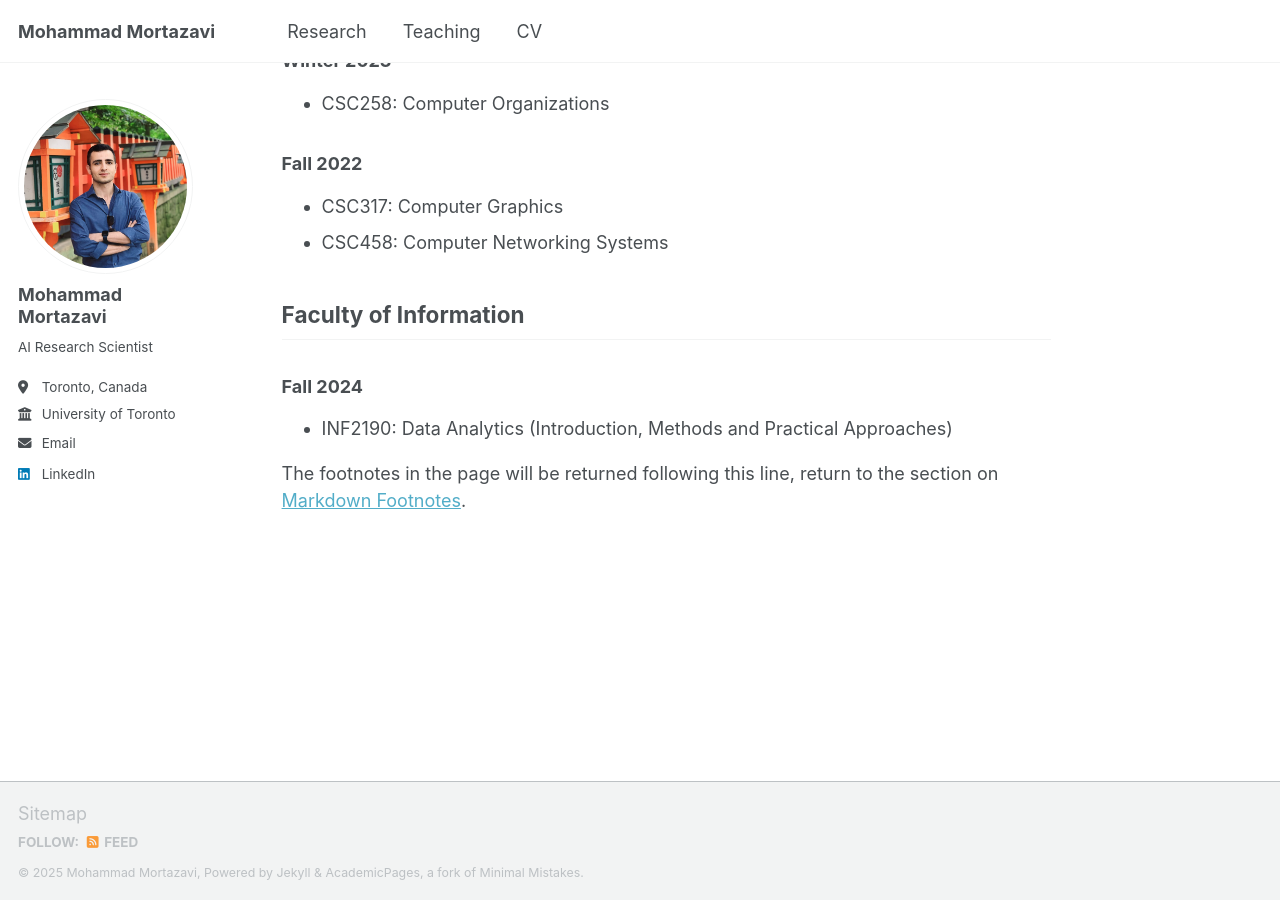
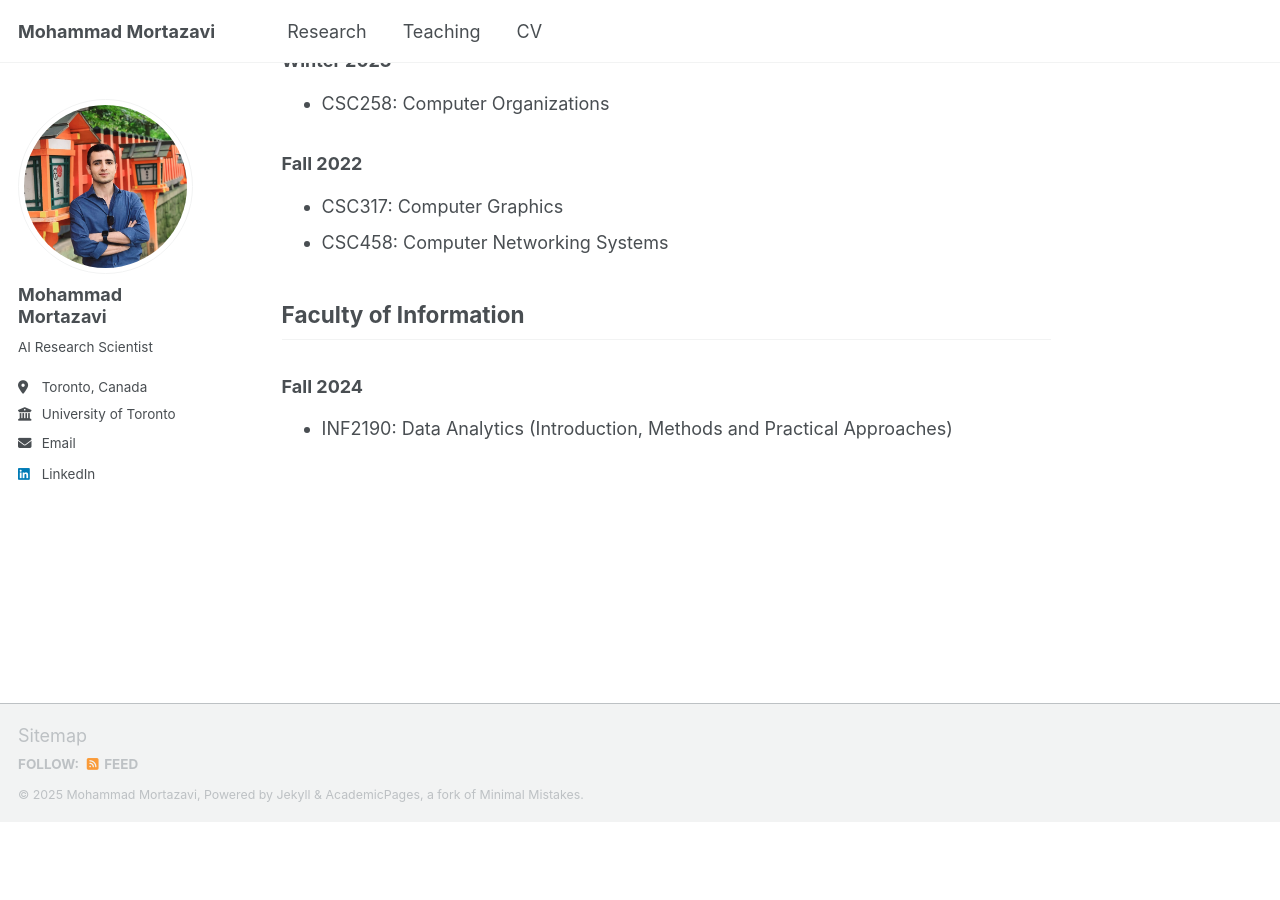
Before and after one commit to mortazawi/mortazawi.github.io, a Jekyll site: the page built from _pages/markdown.md, in a window 1280 px wide and 900 px high, scrolled down 1872 px. Built offline with Jekyll 4.4.1, drawn with Linux system fonts in a browser that asks for light colours; a script that is not in the unit is left out; after the commit the page ends 2695 px from its top, so only the background shows below that.

Commit message:
Update markdown.md

```diff
--- a/_pages/markdown.md
+++ b/_pages/markdown.md
@@ -77,6 +77,3 @@ redirect_from:
 ### Fall 2024
 
 * INF2190: Data Analytics (Introduction, Methods and Practical Approaches)
-
-
-The footnotes in the page will be returned following this line, return to the section on <a href="#footnotes">Markdown Footnotes</a>.
```
